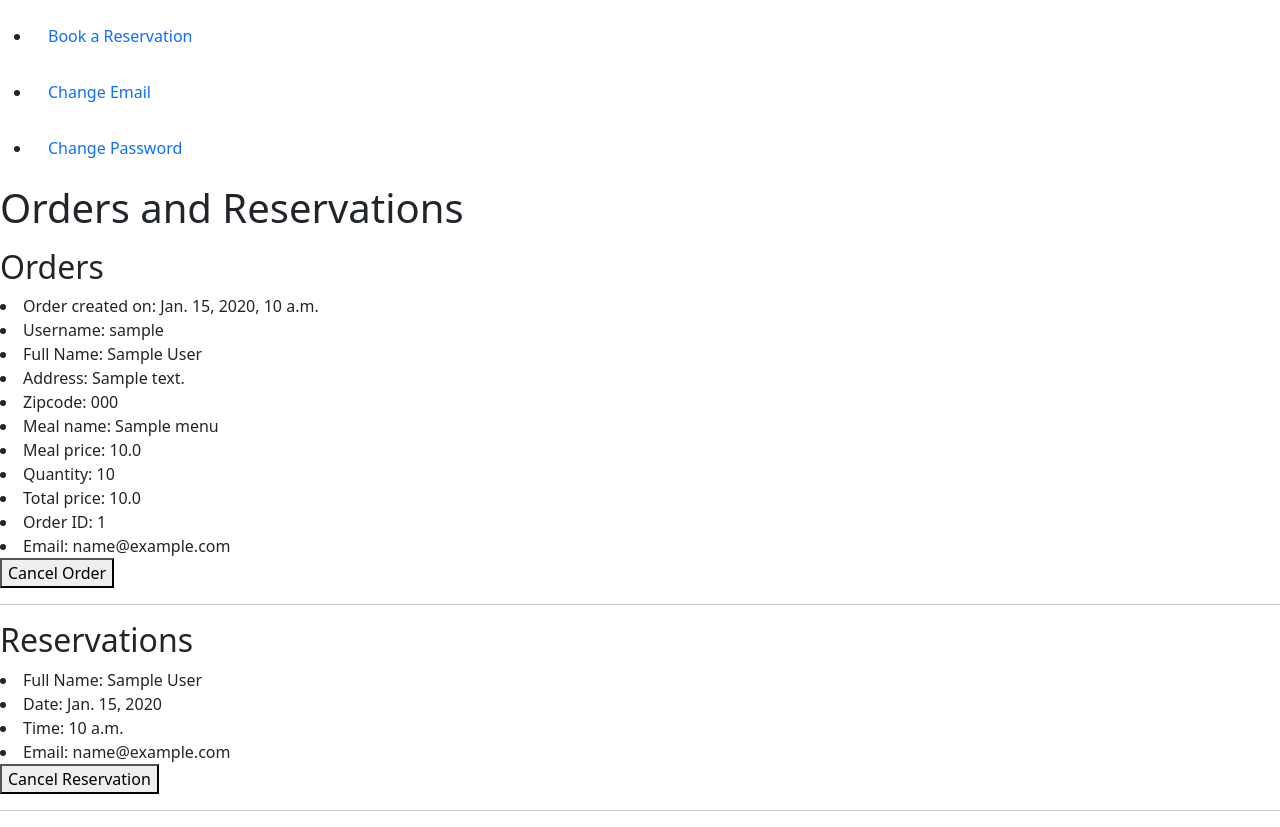
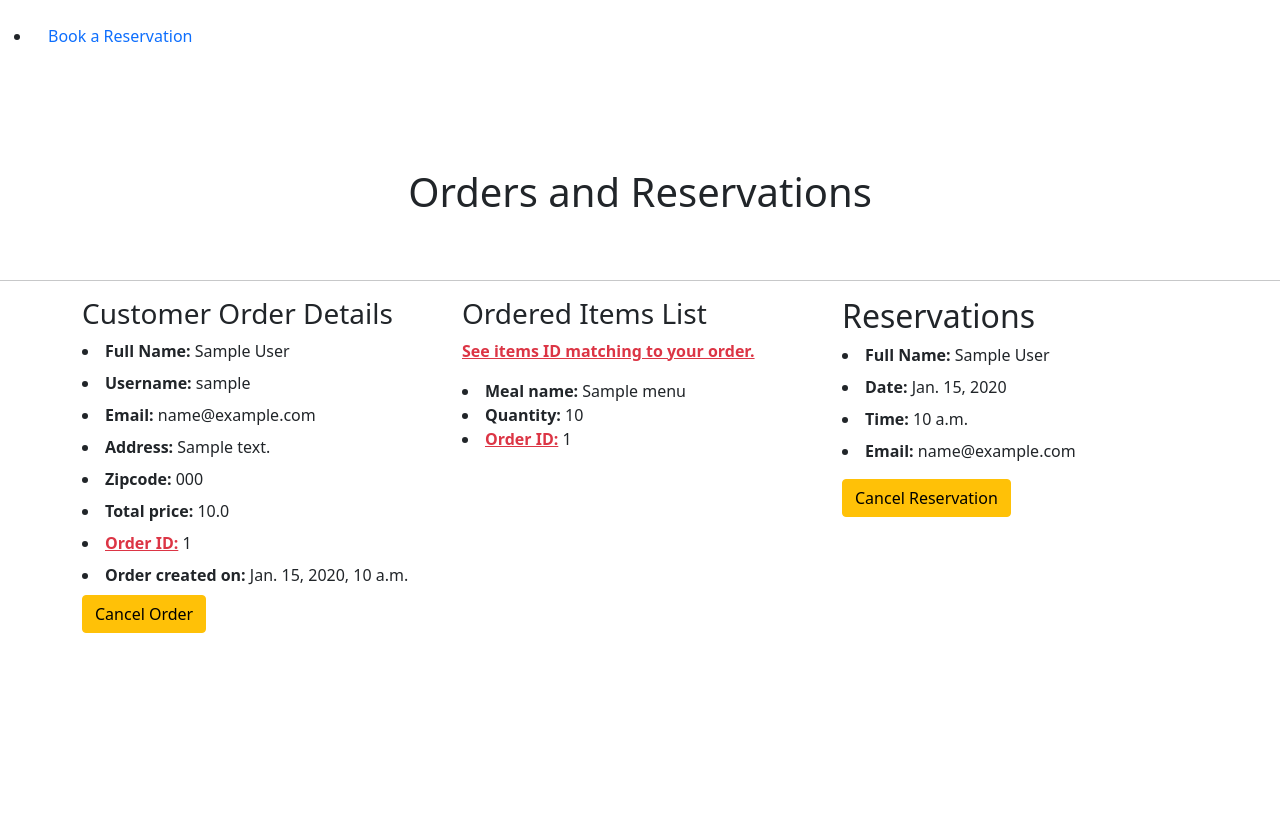
Before and after one commit to Tiyko/restaurant, a Django app: page /order_and_reservation/ in a window 1280 px wide. Shown: the part 240-1067 px from the top of the page. After the commit the page ends 873 px from the top, so only its background shows below. Run offline with Django 4.2, Linux system fonts and the light colour scheme; a user stored in the database is signed in; tables that the repository leaves empty hold one stand-in row (values such as "Sample post"); one stand-in notice (Sample message) is shown; some libraries are stand-ins or nearby versions.

Commit message:
fixed orders bug and styled the page

```diff
--- a/restaurant/views.py
+++ b/restaurant/views.py
@@ -171,7 +171,8 @@
         context = {
             'orders_items': items_from_user,
             'reservations_items': reservations_from_user,
-            'message': order_message
+            'message': order_message,
+            'orders': order_instance
         }
 
         return render(request, "order_and_reservation.html", context)
--- a/templates/order_and_reservation.html
+++ b/templates/order_and_reservation.html
@@ -2,66 +2,70 @@
 {% load static %}
 {% block content %}
 {% load crispy_forms_tags %}
+<div class="mt-5 pb-5"></div>
+
+<h1 class="d-flex justify-content-center mb-5">Orders and Reservations</h1>
+<p class="d-flex justify-content-center align-items-center"><strong>{{message}}</strong></p>
+<hr>
 
 {% if user.is_authenticated %}
-<ul>
-    <li class="nav-item">
-        <a class="nav-link" href="{% url 'account_email' %}">Change Email</a>
-    </li>
-</ul>
-<ul>
-    <li class="nav-item">
-        <a class="nav-link" href="{% url 'account_change_password' %}">Change Password</a>
-    </li>
-</ul>
+<form action="" method="post">
+    {% csrf_token %}
+
+    <div class="container">
+        <div class="row">
+            {% if orders_items is None %}
+            <p class="d-flex justify-content-center align-items-center">No orders, make a order in menu page.</p>
+            {% else %}
+            <div class="col-sm-10 col-md-4">
+                <h3>Customer Order Details</h3>
+                {% for order in orders %}
+                <li class="mt-2 mb-2"><strong>Full Name:</strong> {{ order.customer.user.first_name }} {{ order.customer.user.last_name }}</li>
+                <li class="mb-2"><strong>Username:</strong> {{ order.customer.user.username }}</li>
+                <li class="mb-2"><strong>Email:</strong> {{ order.customer.user.email }}</li>
+                <li class="mb-2"><strong>Address:</strong> {{ order.customer.address.address }}</li>
+                <li class="mb-2"><strong>Zipcode:</strong> {{ order.customer.address.zipcode }}</li>
+                <li class="mb-2"><strong>Total price:</strong> {{ order.total_price }}</li>
+                <li class="mb-2"><strong class="text-danger text-decoration-underline">Order ID:</strong> {{ order.id }}</li>
+                <li><strong>Order created on:</strong> {{ order.created_on }}</li>
+                <input id="order_id" value="{{ order.id }}" name="order_id" type="hidden">
+                <button class="btn btn-warning mt-2 mb-5" id="delete_order" value="{{ order.id }}" name="delete_order">Cancel Order</button>
+                {% endfor %}
+            </div>
+            <div class="col-sm-10 col-md-4">
+                <h3>Ordered Items List</h3>
+                <p><strong class="text-danger text-decoration-underline">See items ID matching to your order.</strong></p>
+                {% for orders_item in orders_items %}
+                <li><strong>Meal name:</strong> {{ orders_item.id_menu.meal_name }}</li>
+                <li><strong>Quantity:</strong> {{ orders_item.quantity }}</li>
+                <li><strong class="text-danger text-decoration-underline">Order ID:</strong> {{ orders_item.order.id }}</li>
+                <br>
+                {% endfor %}
+            </div>
             {% endif %}
 
-<h1>Orders and Reservations</h1>
-<p>{{message}}</p>
-<h2>Orders</h2>
-{% if user.is_authenticated %}
-<form action="" method="post">
-{% if orders_items is None %}
-<p>No orders, make a order in menu page.</p>
-{% else %}
-{% for orders_item in orders_items %}
-<li>Order created on: {{ orders_item.order.created_on }}</li>
-<li>Username: {{ orders_item.order.customer.user.username }}</li>
-<li>Full Name: {{ orders_item.order.customer.user.first_name }} {{ orders_item.order.customer.user.last_name }}</li>
-<li>Address: {{ orders_item.order.customer.address.address }}</li>
-<li>Zipcode: {{ orders_item.order.customer.address.zipcode }}</li>
-<li>Meal name: {{ orders_item.id_menu.meal_name }}</li>
-<li>Meal price: {{ orders_item.price }}</li>
-<li>Quantity: {{ orders_item.quantity }}</li>
-<li>Total price: {{ orders_item.order.total_price }}</li>
-<li>Order ID: {{ orders_item.order.id }}</li>
-<li>Email: {{ orders_item.order.customer.user.email }}</li>
-{% csrf_token %}
-<input id="order_id" value="{{ orders_item.order.id }}" name="order_id" type="hidden">
-<button id="delete_order" value="{{ orders_item.order.id }}" name="delete_order">Cancel Order</button>
-</form>
-<hr>
-{% endfor %}
-{% endif %}
-
-
+            <div class="col-sm-10 col-md-4">
                 <h2>Reservations</h2>
                 {% if reservations_items is None %}
                 <p>No reservation, do one in menu page.</p>
                 {% else %}
                 {% for reservation_item in reservations_items %}
-<li>Full Name: {{ reservation_item.username.first_name }} {{ reservation_item.username.last_name }}</li>
-<li>Date: {{ reservation_item.reservation_date }}</li>
-<li>Time: {{ reservation_item.reservation_time }}</li>
-<li>Email: {{ reservation_item.username.email }}</li>
-
-    {% csrf_token %}
-    <input id="reservations_items_id" value="{{ reservation_item.id}}" name="reservations_items_id" type="hidden">
-    <button id="delete_reservation" value="{{ reservation_item.id }}" name="delete_reservation">Cancel Reservation</button>
-<hr>
+                <li class="mb-2"><strong>Full Name:</strong> {{ reservation_item.username.first_name }}
+                    {{ reservation_item.username.last_name }}</li>
+                <li class="mb-2"><strong>Date:</strong> {{ reservation_item.reservation_date }}</li>
+                <li class="mb-2"><strong>Time:</strong> {{ reservation_item.reservation_time }}</li>
+                <li class="mb-2"><strong>Email:</strong> {{ reservation_item.username.email }}</li>
+                <input id="reservations_items_id" value="{{ reservation_item.id}}" name="reservations_items_id"
+                    type="hidden">
+                <button class="btn btn-warning mt-2 mb-5" id="delete_reservation" value="{{ reservation_item.id }}"
+                    name="delete_reservation">Cancel Reservation</button>
+                <br>
                 {% endfor %}
                 {% endif %}
+            </div>
+        </div>
+    </div>
+
 </form>
 {% endif %}
-
 {%endblock%}
```
Lines whose indentation alone changed are shown as unchanged.
